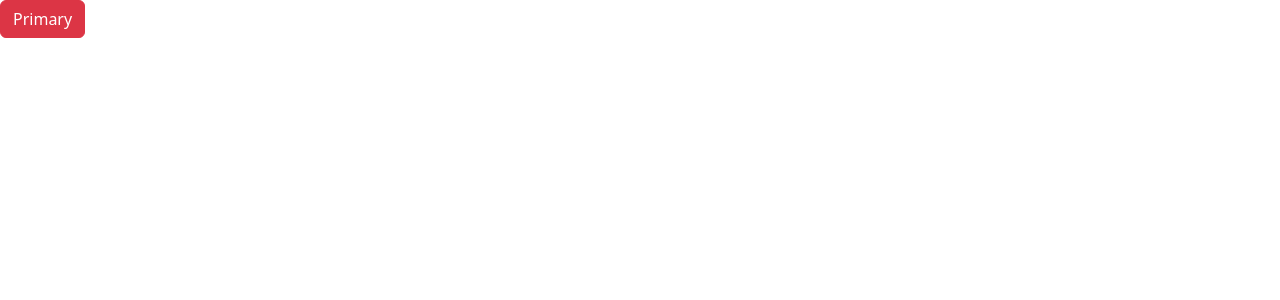
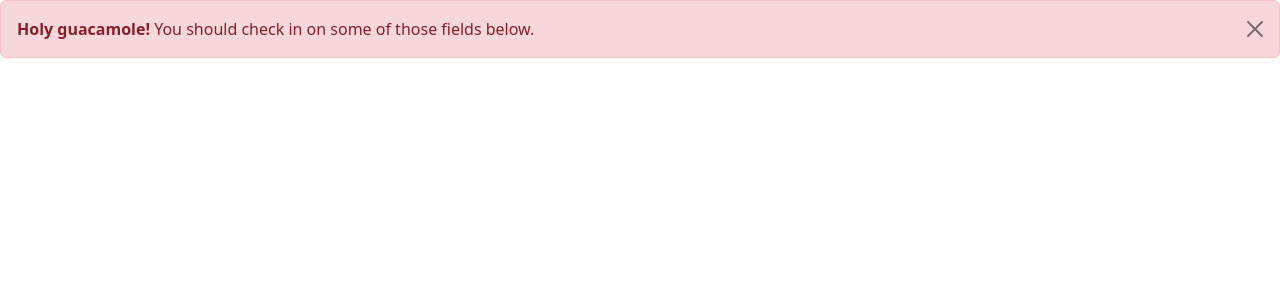
Before and after one commit to BenixCat/My-First--ActuallySecond--React, a React (Vite) app: page / in a window 1280 px wide. Shown: the top 300 px of the page. Built offline with nearby package versions, Linux system fonts and the light colour scheme; the HTML template or start-up script is replaced by a standard one.

Commit message:
Color Changable btn

```diff
--- a/src/App.tsx
+++ b/src/App.tsx
@@ -1,10 +1,10 @@
-import Button from "./components/Button";
+import AlertBtn from "./components/AlertButton";
 function App() {
   return (
     <div>
-      <Button color="danger" onClick={() => console.log("clicked")}>
+      <AlertBtn color="danger" onClick={() => console.log("clicked")}>
         Primary
-      </Button>
+      </AlertBtn>
     </div>
   );
 }
--- /dev/null
+++ b/src/components/AlertButton.tsx
@@ -0,0 +1,28 @@
+import { ReactNode } from "react";
+
+interface Props {
+  children: ReactNode;
+  color?: "primary" | "secondary" | "danger";
+  onClick: () => void;
+}
+
+const AlertBtn = ({ children, onClick, color = "primary" }: Props) => {
+  return (
+    <div
+      className={"alert alert-" + color + " alert-dismissible fade show"}
+      role="alert"
+    >
+      <strong>Holy guacamole!</strong> You should check in on some of those
+      fields below.
+      <button
+        type="button"
+        className="btn-close"
+        data-bs-dismiss="alert"
+        aria-label="Close"
+        onClick={onClick}
+      ></button>
+    </div>
+  );
+};
+
+export default AlertBtn;
```
